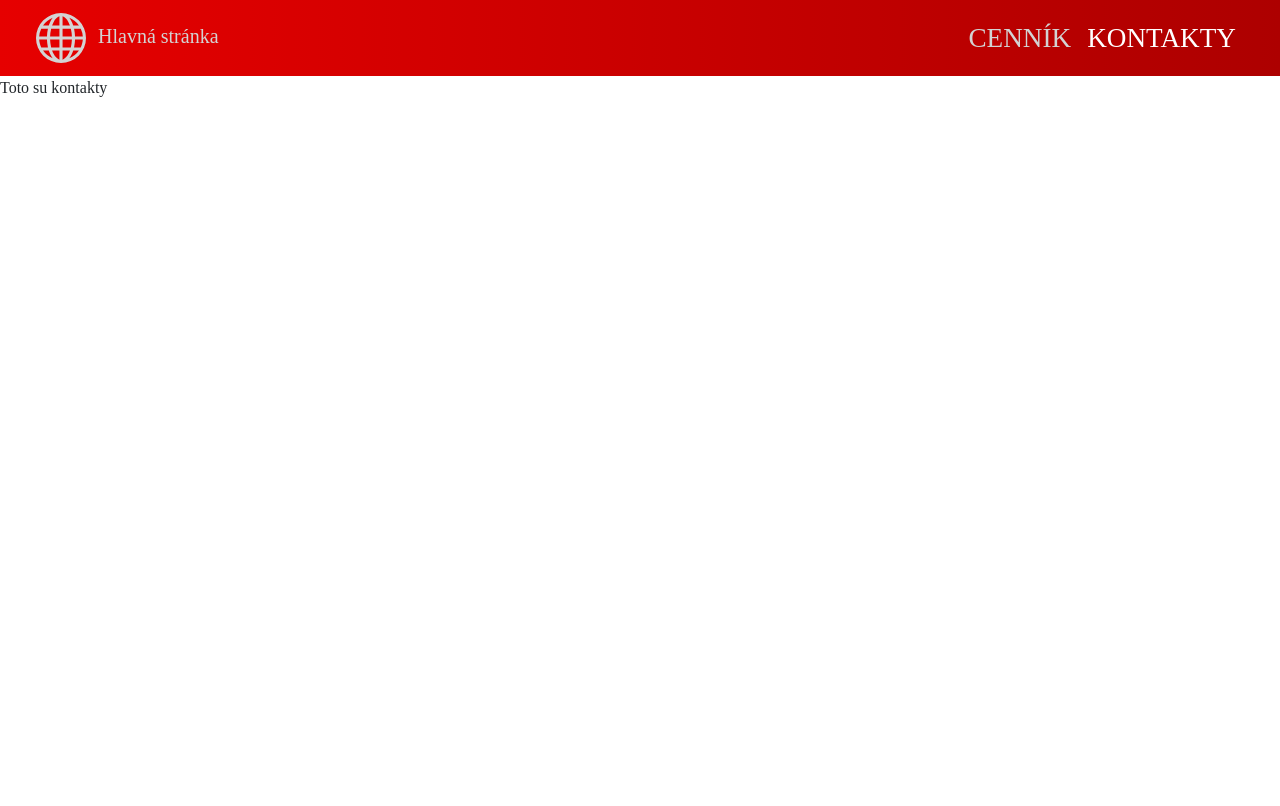
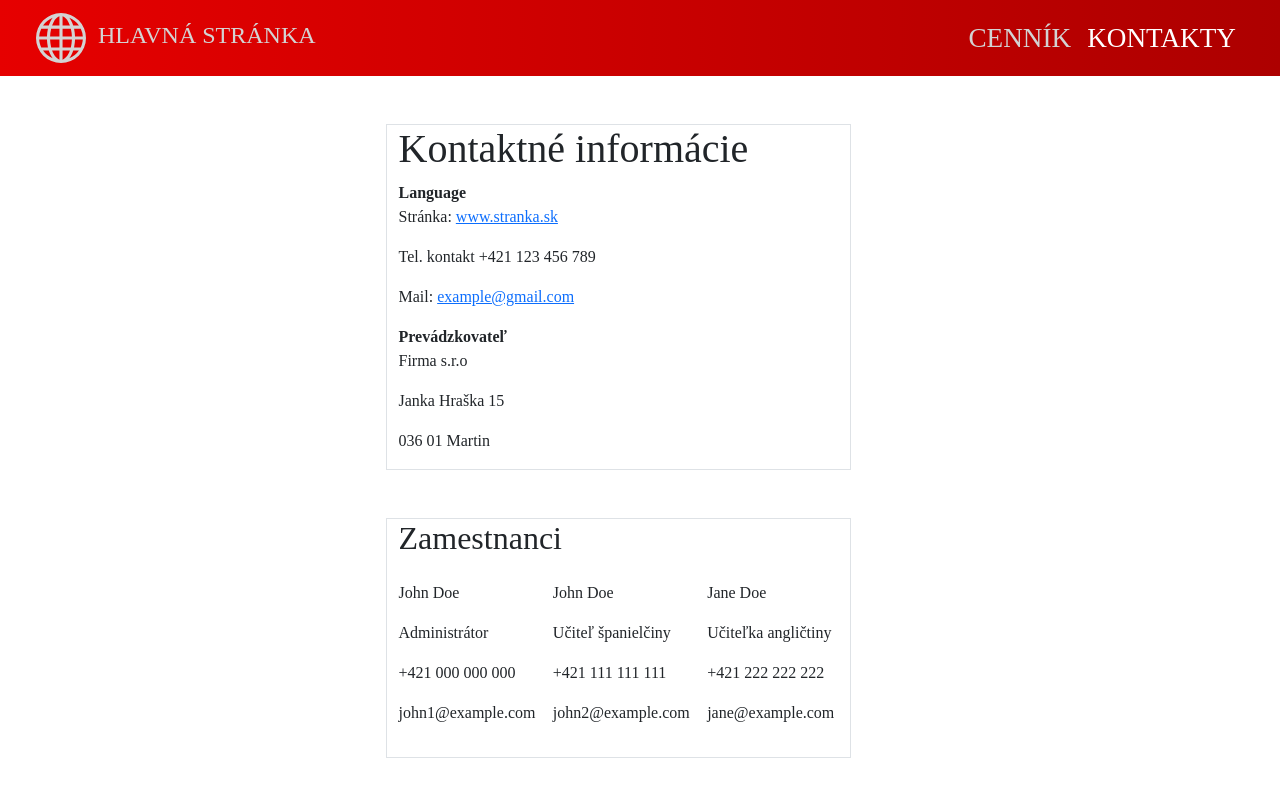
Before and after one commit to Deadname5/vaii-semestralna-praca, a PHP site: page /contacts.html in a window 1280 px wide. Before the commit the page ends 97 px from the top, so only its background shows below. Run offline with PHP 8.4, Linux system fonts and the light colour scheme.

Commit message:
feat: created contact list template

```diff
--- a/contacts.html
+++ b/contacts.html
@@ -38,6 +38,44 @@
         </div>
     </nav>
 </header>
-<div>Toto su kontakty</div>
+<div class="container-sm my-5 mx-sm-5">
+    <div class="container col-sm-5 border">
+    <h1>Kontaktné informácie</h1>
+        <strong>Language</strong>
+        <p>Stránka: <a href="index.html">www.stranka.sk</a></p>
+        <p>Tel. kontakt +421 123 456 789</p>
+        <p>Mail: <a href="#">example@gmail.com</a></p>
+        <strong>Prevádzkovateľ</strong>
+        <p>Firma s.r.o</p>
+        <p>Janka Hraška 15</p>
+        <p> 036 01 Martin</p>
+    </div>
+
+    <div class="my-5"></div>
+
+    <div class="container col-sm-5 border">
+        <h2>Zamestnanci</h2>
+        <div class="row">
+        <div class="pracovnik col-sm-4 my-3">
+            <p>John Doe</p>
+            <p>Administrátor</p>
+            <p>+421 000 000 000</p>
+            <p>john1@example.com</p>
+        </div>
+        <div class="pracovnik col-sm-4 my-3">
+            <p>John Doe</p>
+            <p>Učiteľ španielčiny</p>
+            <p>+421 111 111 111</p>
+            <p>john2@example.com</p>
+        </div>
+        <div class="pracovnik col-sm-4 my-3">
+            <p>Jane Doe</p>
+            <p>Učiteľka angličtiny</p>
+            <p>+421 222 222 222</p>
+            <p>jane@example.com</p>
+        </div>
+    </div>
+    </div>
+</div>
 </body>
 </html>
--- a/style.css
+++ b/style.css
@@ -13,7 +13,11 @@
 }
 
 .navbar-brand > span{
+
     padding-left: 7px;
+    font-size: 1.2em;
+    text-transform: uppercase;
+    font-style: initial;
 }
 
 .navbar-brand svg {
```
